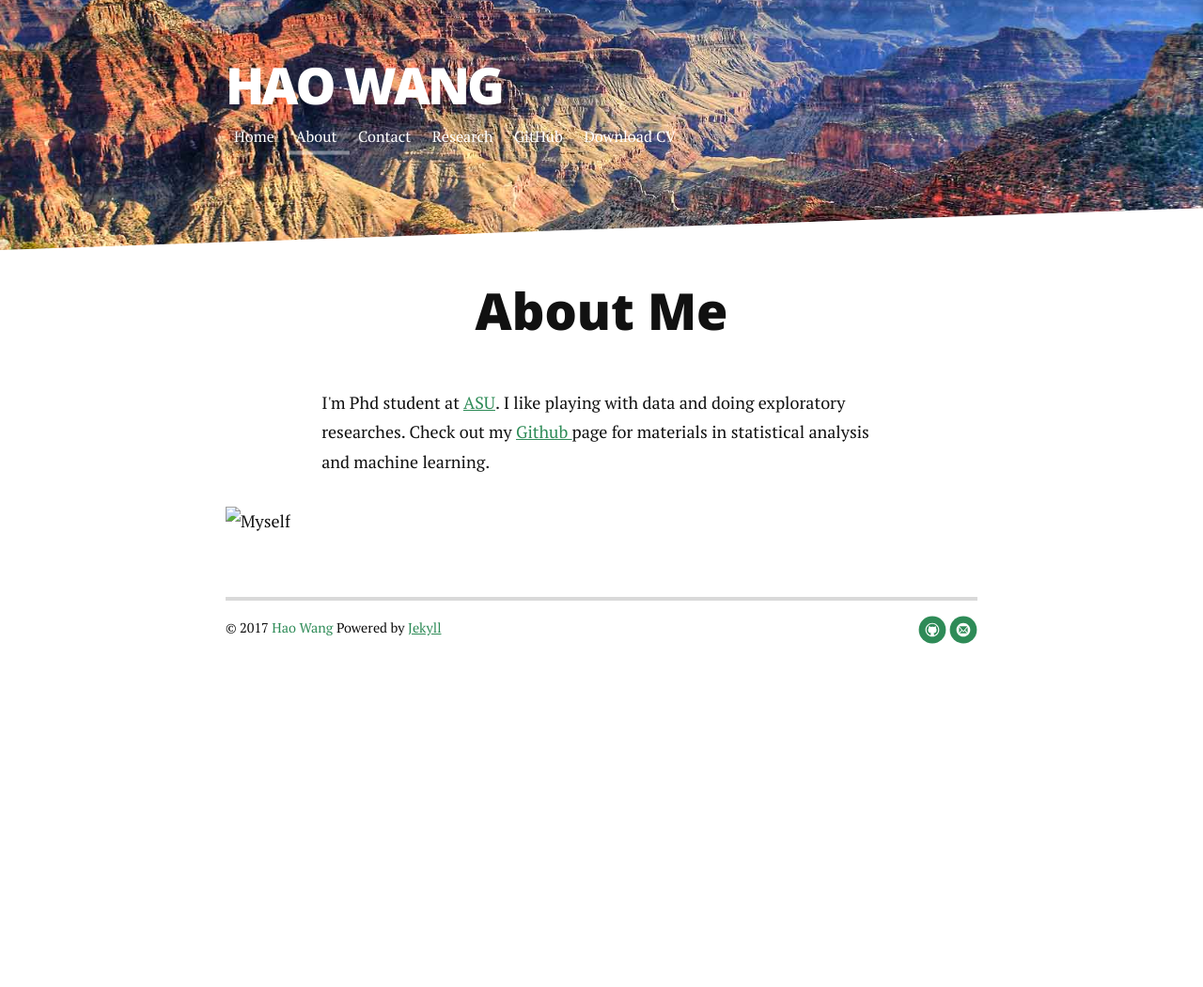
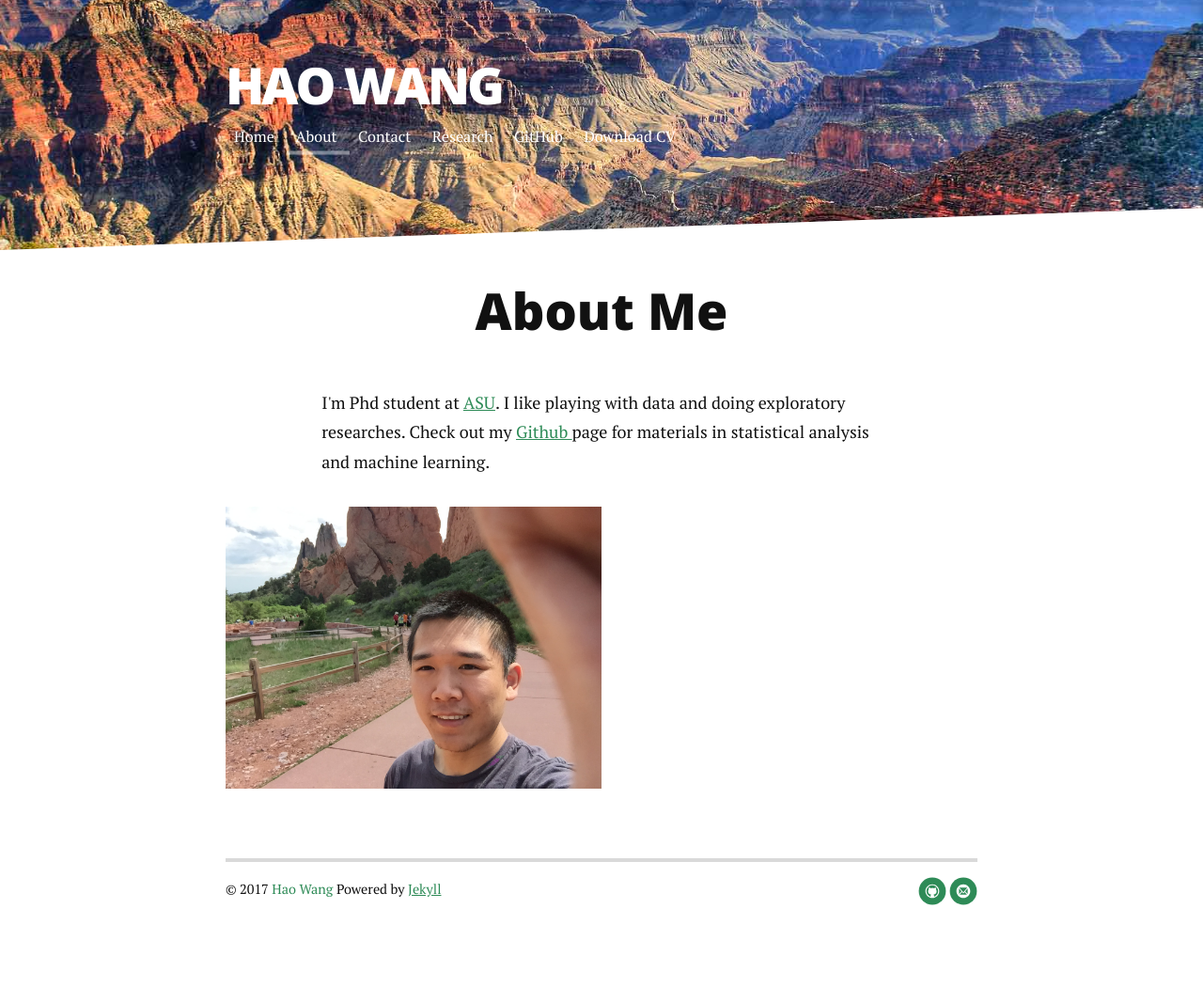
Before and after one commit to haowang666/haowang666.github.io, a Jekyll site: the page built from about.md, in a window 1280 px wide. Shown: the whole page at 94% size. Built offline with Jekyll 4.4.1, drawn with Linux system fonts in a browser that asks for light colours; nearby versions of some CDN libraries; before the commit the page ends 900 px from its top, so only the background shows below that.

Commit message:
Update about.md

```diff
--- a/about.md
+++ b/about.md
@@ -8,5 +8,5 @@
 
 	<p>I'm Phd student at <a href = "https://pgs.clas.asu.edu"> ASU</a>. I like playing with data and doing exploratory researches.
 	Check out my <a href = "https://github.com/haowang666"> Github </a> page for materials in statistical analysis and machine learning.</p>
- <img src="/assets/images/self.JPG" alt="Myself" style="width:400px;height:300px;">
+ <img src="/assets/image/self.JPG" alt="Myself" style="width:400px;height:300px;">
 </div>
```
